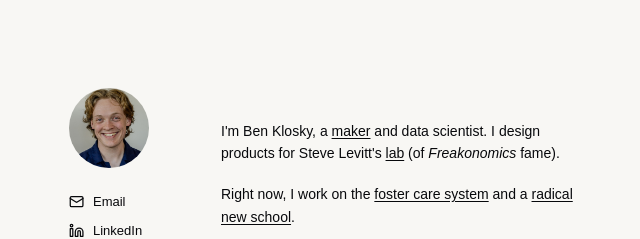
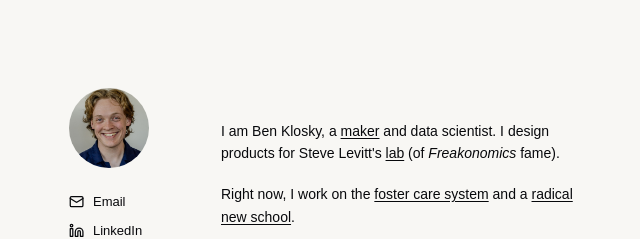
Before and after one commit to bklosk/benklosky.com, a Next.js app: page / in a window 1280 px wide. Shown: the top 239 px of the page, without its empty margins (187-827 px from the left). Built offline with nearby package versions, Linux system fonts and the light colour scheme.

Commit message:
no unescaped apostrophes

```diff
--- a/src/app/page.tsx
+++ b/src/app/page.tsx
@@ -86,9 +86,9 @@ export default function Home() {
 
         <aside id="about" className="intro">
           <p>
-            I'm Ben Klosky, a{" "}
+            I am Ben Klosky, a{" "}
             <a href="https://en.wikipedia.org/wiki/Maker_culture">maker</a> and data scientist. I
-            design products for Steve Levitt's <a href="https://risc.uchicago.edu">lab</a> (of{" "}
+            design products for Steve Levitt&apos;s <a href="https://risc.uchicago.edu">lab</a> (of{" "}
             <span className="italic">Freakonomics</span> fame).
           </p>
           <p>
```
